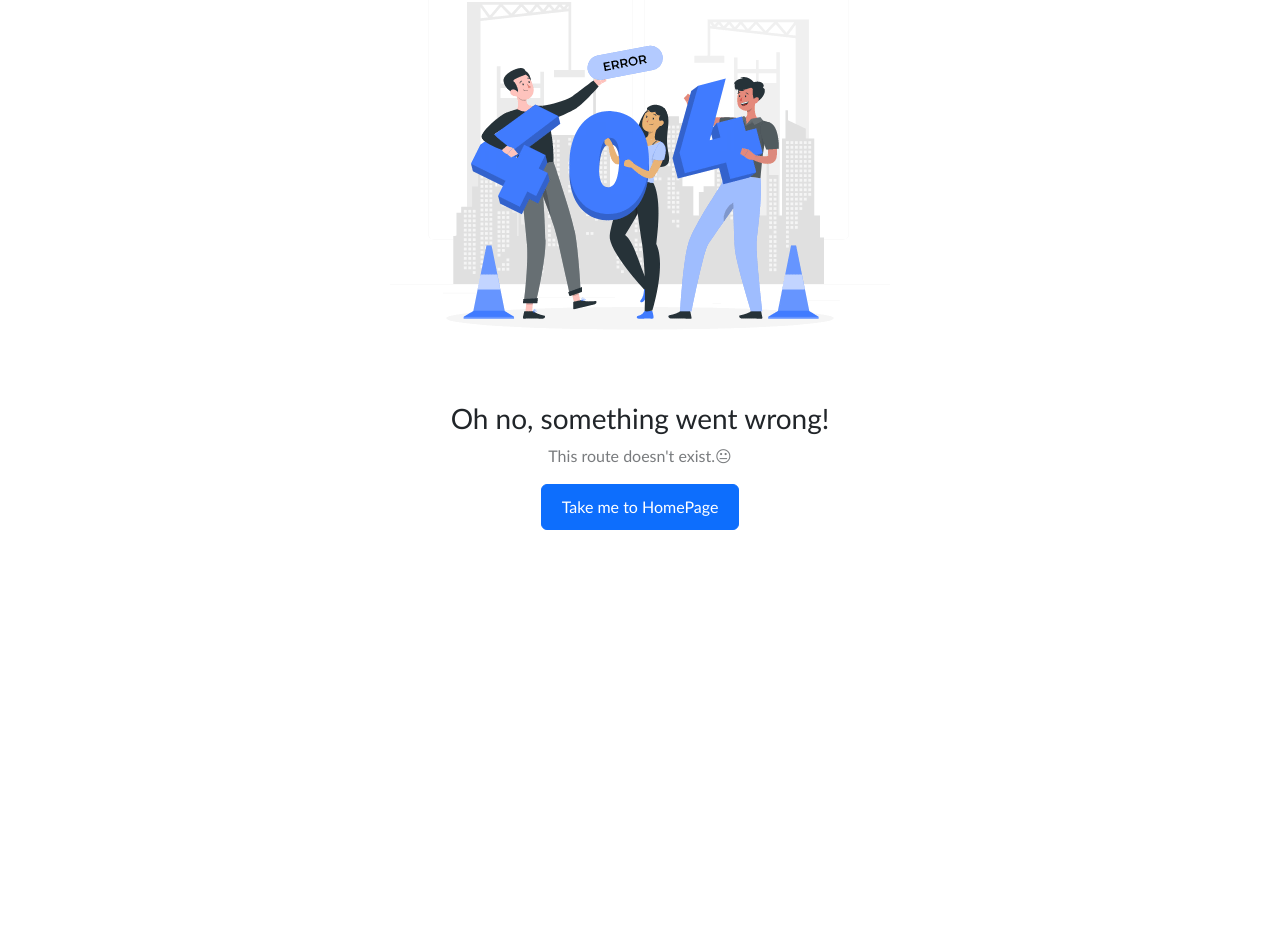
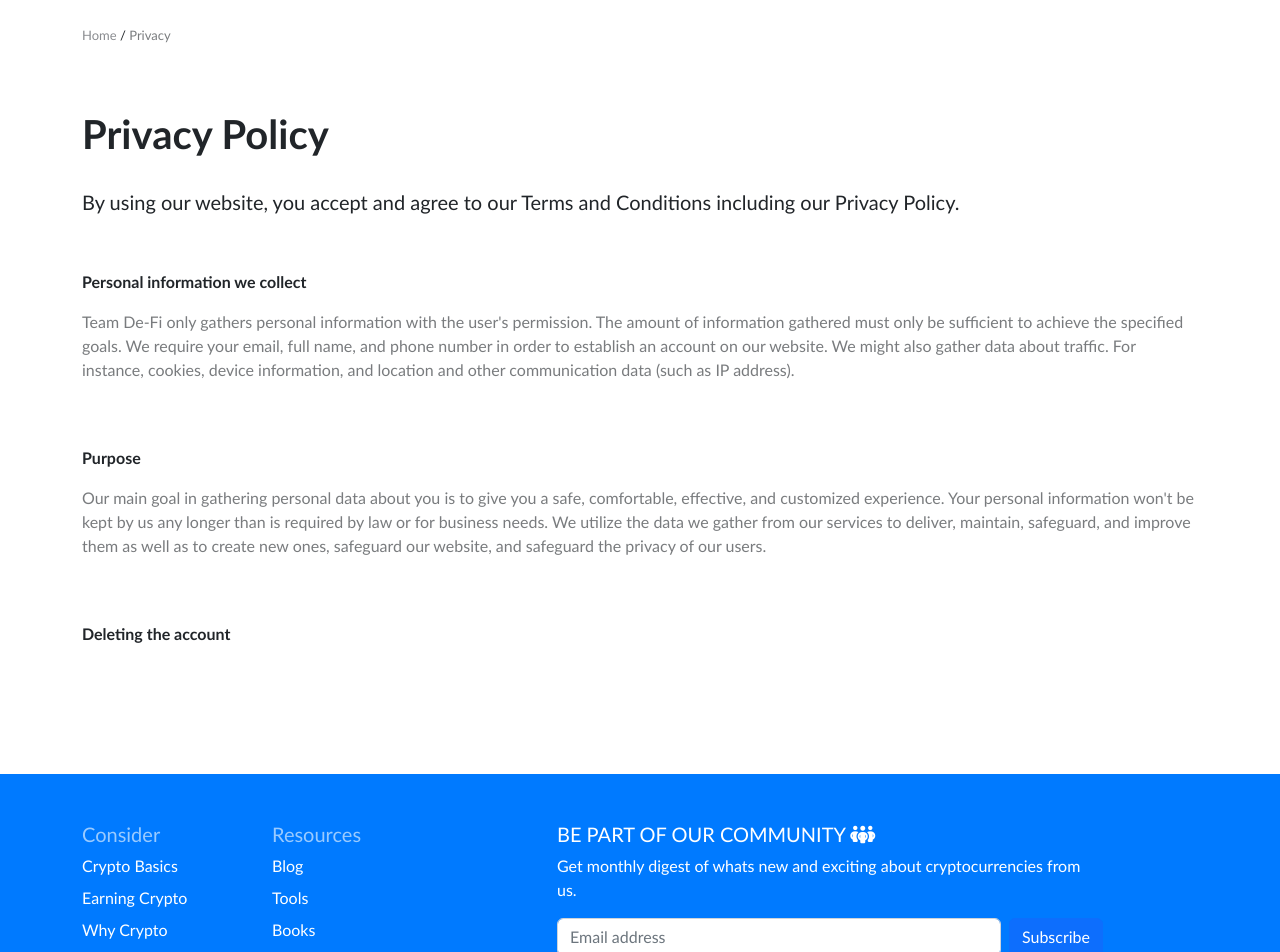
Before and after one commit to TEE2DWHY/TeamDefi, a React (Create React App) app: page /privacy in a window 1280 px wide. Shown: the part 98-1050 px from the top of the page. Before the commit the page ends 800 px from the top, so only its background shows below. Built offline with nearby package versions, Linux system fonts and the light colour scheme.

Commit message:
started working on the privacy page

```diff
--- a/src/App.js
+++ b/src/App.js
@@ -16,6 +16,7 @@ import BuildCrypto from "./pages/BuildCrypto"
 import ScrollToTop from "./components/Top"
 import BitcoinLimitation from "./pages/BitcoinLimitation"
 import Fork from "./pages/Fork"
+import Privacy from "./pages/Privacy"
 import HowBitcoinWorks from "./pages/HowBitcoinWorks"
 import Blockchain from "./pages/Blockchain"
 import MarketMakers from "./pages/MarketMakers"
@@ -63,6 +64,7 @@ function App() {
                     <Route path="/success" element={<Success />} />
                     <Route path="/sign-up" element={<SignUp />} />
                     <Route path="/course" element={<Course />} />
+                    <Route path="/privacy" element={<Privacy />} />
                 </Routes>
             </ScrollToTop>
         </BrowserRouter>
--- /dev/null
+++ b/src/pages/Privacy.js
@@ -0,0 +1,33 @@
+import Footer from "../components/Footer"
+import Navbar from "../components/Navbar"
+import { Link } from "react-router-dom"
+
+const Privacy = () => {
+    return (
+        <>
+            <Navbar />
+            <br /> <br />
+            <div className="container">
+                <p style={{ fontSize: "13px", textAlign: "left" }}><Link to="/"><span className="redierction">Home</span></Link> /<span style={{ opacity: "0.6" }}> Privacy</span></p>
+                <br /> <br />
+                <h1 style={{ fontWeight: "bold" }}>Privacy Policy</h1>
+                <br />
+                <h5>By using our website, you accept and agree to our Terms and Conditions including our Privacy Policy.</h5>
+                <br /> <br />
+                <p style={{ fontWeight: "bold" }}>Personal information we collect</p>
+                <p style={{ opacity: "0.6" }}>Team De-Fi only gathers personal information with the user's permission. The amount of information gathered must only be sufficient to achieve the specified goals.
+                    We require your email, full name, and phone number in order to establish an account on our website. We might also gather data about traffic. For instance, cookies, device information, and location and other communication data (such as IP address).
+                </p>
+                <br /> <br />
+                <p style={{ fontWeight: "bold" }}>Purpose</p>
+                <p style={{ opacity: "0.6" }}>Our main goal in gathering personal data about you is to give you a safe, comfortable, effective, and customized experience. Your personal information won't be kept by us any longer than is required by law or for business needs. We utilize the data we gather from our services to deliver, maintain, safeguard, and improve them as well as to create new ones, safeguard our website, and safeguard the privacy of our users.</p>
+                <br /> <br />
+                <p style={{ fontWeight: "bold" }}>Deleting the account</p>
+                <p style={{ opacity: "0.6" }}></p>
+            </div>
+            <Footer />
+        </>
+    )
+}
+
+export default Privacy
--- a/src/pages/SignUp.js
+++ b/src/pages/SignUp.js
@@ -1,28 +1,37 @@
 import Footer from "../components/Footer"
 import { Link } from "react-router-dom"
-// import axios from "axios"
+import axios from "axios"
 import { useState } from "react"
 import "../auth.css"
 
 const SignUp = () => {
 
     const [formData, setFormData] = useState({
-        fullName: "", email: "", phoneNumber: "", password: "", confirmPassword: "", terms: ""
+        fullName: "", email: "", phoneNumber: "", password: "", confirmPassword: "", terms: false
     })
 
     const handleChange = (e) => {
+        const { name, type, checked, value } = e.target
         setFormData((prevFormData) => {
             return {
                 ...prevFormData,
-                [e.target.name]: e.target.value
+                [name]: type === "checkbox" ? checked : value
             }
         })
     }
 
-    const handleSubmit = (e) => {
+    const handleSubmit = async (e) => {
         e.preventDefault();
-
         console.log(formData)
+        try {
+            const res = await axios.post("http://localhost:5000/api/v1/auth/register", formData)
+            console.log(res)
+            if (res.status === 200) {
+                window.location = "/sign-in"
+            }
+        } catch (err) {
+            console.log(err)
+        }
     }
 
     const handlePassword = () => {
@@ -157,15 +166,16 @@ const SignUp = () => {
                                         required
                                         name="terms"
                                         onChange={handleChange}
+                                        checked={formData.terms}
                                     /> <label style={{ fontSize: "14px" }}>
-                                        Agree to terms and conditions
+                                        Agree to <Link to="/privacy" style={{ textDecoration: "underline", color: "#5181f1" }}>terms and conditions</Link>
                                     </label>
                                 </div>
                                 <button className="btn-login">Create Account</button>
                                 <br /> <br />
                             </form>
                             <hr />
-                            <Link to="/sign-up"><span style={{ color: "#000", opacity: "0.6" }}>Already have an account? <i class="fa-solid fa-arrow-down"></i></span></Link>
+                            <span style={{ color: "#000", opacity: "0.6" }}>Already have an account? <i class="fa-solid fa-arrow-down"></i></span>
                             <br /> <br />
                             <Link to="/sign-in"><button className="create-account">Login</button></Link>
                         </div>
```
